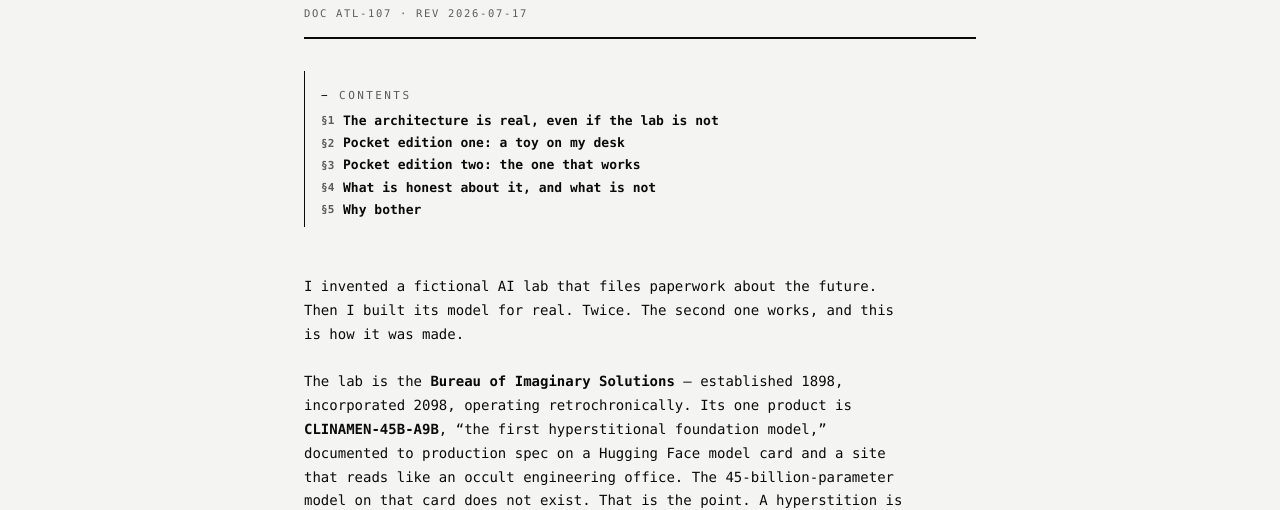
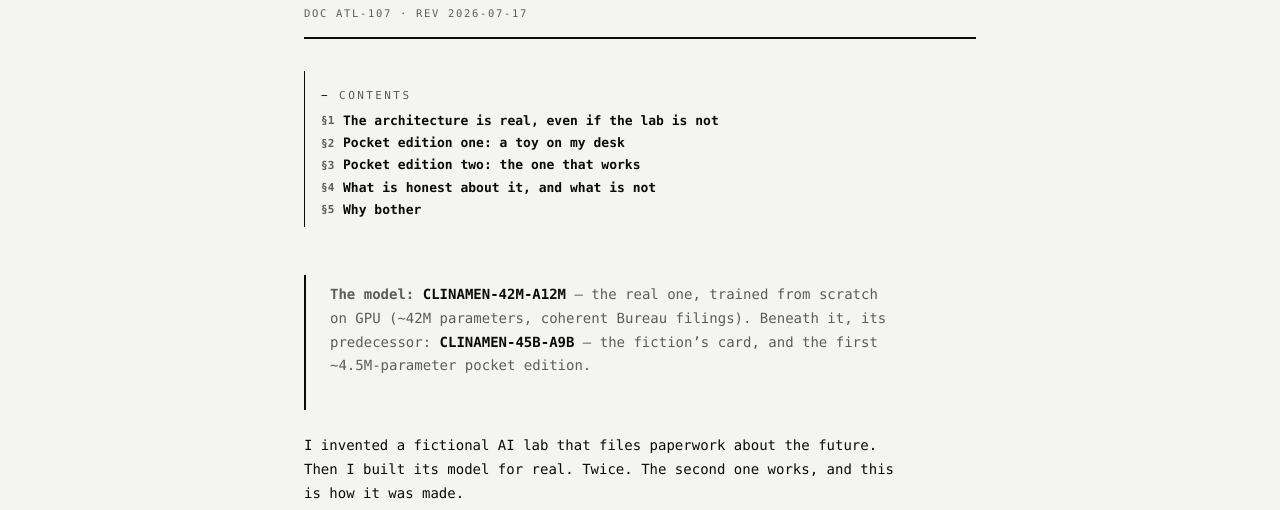
Before and after one commit to avalidurl/atelier-gokhan-website, an Astro site: page /blog/the-model-that-dreams-itself in a window 1280 px wide. Shown: the part 316-826 px from the top of the page. Built offline with nearby package versions, Linux system fonts and the light colour scheme; Astro itself is replaced by a stand-in of ours; some packages are replaced by stand-ins of ours.

Commit message:
blog: surface CLINAMEN-42M-A12M (real) + 45B-A9B (fiction) links at top

```diff
--- a/src/content/blog/the-model-that-dreams-itself.md
+++ b/src/content/blog/the-model-that-dreams-itself.md
@@ -5,6 +5,9 @@ pubDate: 2026-07-21
 draft: false
 ogImage: '/og-the-model-that-dreams-itself.png'
 ---
+
+> **The model:** **[CLINAMEN-42M-A12M](https://huggingface.co/gokhanturhan/CLINAMEN-42M-A12M)** — the real one, trained from scratch on GPU (~42M parameters, coherent Bureau filings).
+> Beneath it, its predecessor: **[CLINAMEN-45B-A9B](https://huggingface.co/gokhanturhan/CLINAMEN-45B-A9B)** — the fiction's card, and the first ~4.5M-parameter pocket edition.
 
 I invented a fictional AI lab that files paperwork about the future. Then I built its model for real. Twice. The second one works, and this is how it was made.
 
```
